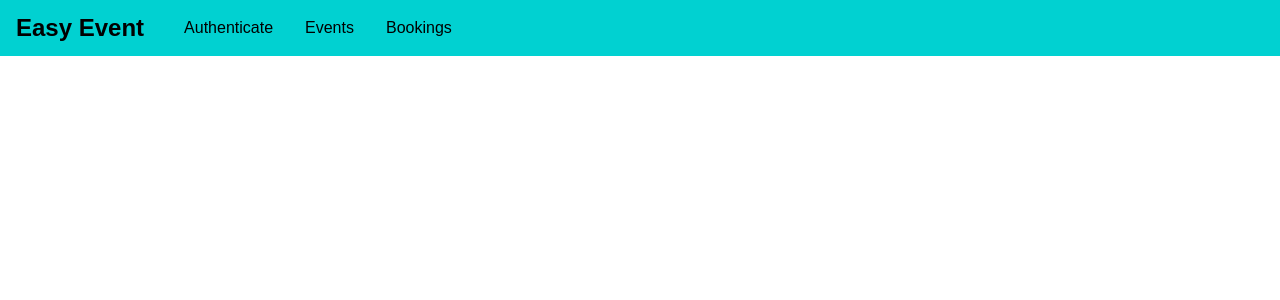
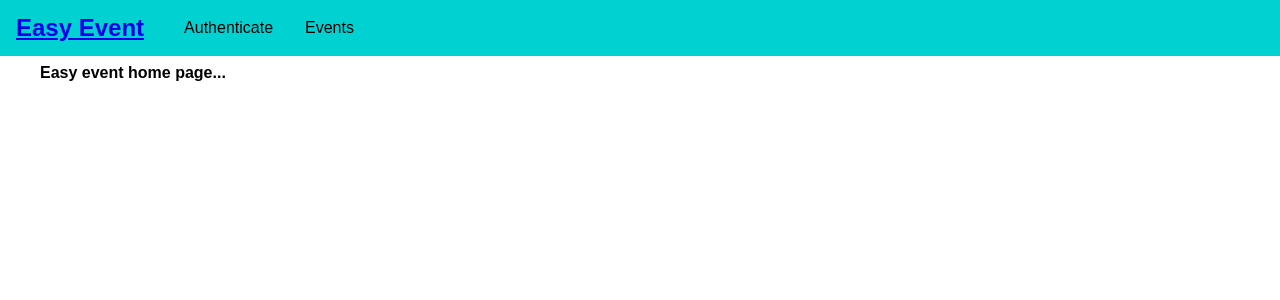
Before and after one commit to jmrmgn/graphql-booking-app, a React (Create React App) app in the folder frontend/: page / in a window 1280 px wide. Shown: the top 300 px of the page. Built offline with nearby package versions, Linux system fonts and the light colour scheme; the HTML template or start-up script is replaced by a standard one.

Commit message:
token authentication

```diff
--- a/frontend/src/App.js
+++ b/frontend/src/App.js
@@ -1,26 +1,46 @@
 import React, { Component } from 'react';
-import { BrowserRouter as Router, Route, Switch } from 'react-router-dom';
+import { BrowserRouter as Router, Route, Switch, Redirect } from 'react-router-dom';
 import './App.css';
 
+import AuthContext from './context/auth-context';
+
 import MainNavigation from './components/Navigation/MainNavigation';
+import Home from './pages/Home';
 import Auth from './pages/Auth';
 import Events from './pages/Events';
 import Bookings from './pages/Bookings';
 
 class App extends Component {
+   state = {
+      token: null,
+      userId: null
+   };
+
+   login = (token, userId, tokenExpiration) => {
+      this.setState({ token, userId });
+   }
+
+   logout = () => this.setState({ token: null, userId: null });
+
    render() {
+      const { token, userId } = this.state;
+
       return (
          <div className="App">
             <Router>
                <React.Fragment>
-                  <MainNavigation />
-                  <main className="main-content">
-                     <Switch>
-                        <Route path="/auth" component={Auth} />
-                        <Route path="/events" component={Events} />
-                        <Route path="/bookings" component={Bookings} />
-                     </Switch>
-                  </main>
+                  <AuthContext.Provider value={{ token, userId, login: this.login, logout: this.logout }} >
+                     <MainNavigation />
+                     <main className="main-content">
+                        <Switch>
+                           { token && <Redirect from="/auth" to="/events" /> }
+                           <Route path="/" component={Home} exact />
+                           <Route path="/auth" component={Auth} exact />
+                           <Route path="/events" component={Events} exact />
+                           <Route path="/bookings" component={Bookings} exact />
+                        </Switch>
+                     </main>
+                  </AuthContext.Provider>
                </React.Fragment>
             </Router>
          </div>
--- a/frontend/src/components/Navigation/MainNavigation.css
+++ b/frontend/src/components/Navigation/MainNavigation.css
@@ -30,14 +30,21 @@
    margin: 0 1rem;
 }
 
-.main_navigation__items a {
+.main_navigation__items a,
+.main_navigation__items button {
    text-decoration: none;
    color: #000;
+   font: inherit;
+   border: none;
+   background: transparent;
+   cursor: pointer;
 }
 
 .main_navigation__items a:hover,
 .main_navigation__items a:active,
-.main_navigation__items a.active {
+.main_navigation__items a.active,
+.main_navigation__items button:hover,
+.main_navigation__items button:active {
    color: #f8e264;
    transition: 0.15s ease;
    -webkit-transition: 0.15s ease;
--- a/frontend/src/components/Navigation/MainNavigation.js
+++ b/frontend/src/components/Navigation/MainNavigation.js
@@ -1,23 +1,39 @@
 import React from 'react';
-import { NavLink } from 'react-router-dom';
+import { Link, NavLink } from 'react-router-dom';
 
 import './MainNavigation.css';
+import AuthContext from '../../context/auth-context';
 
 const mainNavigation = props => {
    return (
+      <AuthContext.Consumer>
+         {
+            ({ token }) => {
+               return (
                   <header className="main-navigation">
                      <div className="main-navigation__logo">
-            <h1>Easy Event</h1>
+                        <Link to="/"><h1>Easy Event</h1></Link>
                      </div>
                      <nav className="main_navigation__items">
                         <ul>
-               <li><NavLink to="/auth">Authenticate</NavLink></li>
+                           { !token && <li><NavLink to="/auth">Authenticate</NavLink></li> }
                            <li><NavLink to="/events">Events</NavLink></li>
+                           {
+                              token &&
+                                 <React.Fragment>
                                     <li><NavLink to="/bookings">Bookings</NavLink></li>
-
+                                    <li>
+                                       <button>Logout</button>
+                                    </li>
+                                 </React.Fragment>
+                           }
                         </ul>
                      </nav>
                   </header>
+               )
+            }
+         }
+      </AuthContext.Consumer>
    );
 };
 
--- /dev/null
+++ b/frontend/src/context/auth-context.js
@@ -0,0 +1,8 @@
+import React from 'react';
+
+export default React.createContext({
+   token: null,
+   userId: null,
+   login: () => {},
+   logout: () => {}
+});
--- a/frontend/src/pages/Auth.js
+++ b/frontend/src/pages/Auth.js
@@ -2,6 +2,7 @@ import React, { Component } from 'react';
 import axios from 'axios';
 
 import './Auth.css';
+import AuthContext from '../context/auth-context';
 
 class Auth extends Component {
    state = {
@@ -9,6 +10,8 @@ class Auth extends Component {
       password: '',
       isLogin: true
    };
+
+   static contextType = AuthContext;
 
    toggleHandler = () => this.setState({ isLogin: !this.state.isLogin });
 
@@ -43,7 +46,14 @@ class Auth extends Component {
          }
 
          const res = await axios.post('http://localhost:8000/graphql', reqQuery);
-         console.log(res.data);
+
+         const { token } = res.data.data.login;
+
+         if (token) {
+            const { token, userId, tokenExpiration } = res.data.data.login;
+
+            this.context.login(token, userId, tokenExpiration);
+         }
 
       }
       catch (error) {
--- /dev/null
+++ b/frontend/src/pages/Home.js
@@ -0,0 +1,9 @@
+import React from 'react';
+
+const home = props => {
+   return (
+      <h4>Easy event home page...</h4>
+   );
+};
+
+export default home;
```
Lines whose indentation alone changed are shown as unchanged.
